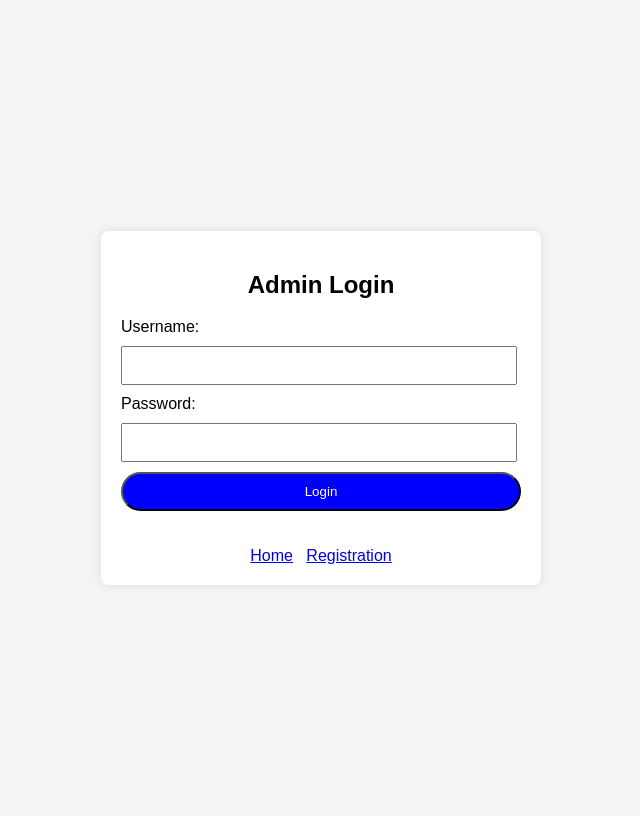
After one commit to Edwinshaji/tech_fest, a PHP site: page /admin_login.php in a window 1280 px wide. The commit adds this page. Shown: the whole page, without its empty margins (319-959 px from the left). Run offline with PHP 8.4, Linux system fonts and the light colour scheme.

```diff
--- /dev/null
+++ b/admin_login.php
@@ -0,0 +1,87 @@
+<!DOCTYPE html>
+<html lang="en">
+
+<head>
+    <meta charset="UTF-8">
+    <meta name="viewport" content="width=device-width, initial-scale=1.0">
+    <title>Admin Login</title>
+    <style>
+        body {
+            font-family: Arial, sans-serif;
+            display: flex;
+            justify-content: center;
+            align-items: center;
+            height: 100vh;
+            background-color: #f4f4f4;
+        }
+
+        .login-container {
+            background: white;
+            width: 400px;
+            padding: 20px;
+            border-radius: 8px;
+            box-shadow: 0 0 10px rgba(0, 0, 0, 0.1);
+        }
+
+        input {
+            display: block;
+            width: 93%;
+            padding: 10px;
+            margin: 10px 0;
+        }
+
+        button {
+            background: blue;
+            color: white;
+            padding: 10px;
+            border-radius: 20px;
+            width: 100%;
+            cursor: pointer;
+        }
+    </style>
+</head>
+
+<body>
+    <div class="login-container">
+        <center>
+            <h2>Admin Login</h2>
+        </center>
+        <form method="POST">
+            <label for="username">Username:</label>
+            <input type="text" id="username" name="username" required>
+
+            <label for="password">Password:</label>
+            <input type="password" id="password" name="password" required>
+
+            <button type="submit">Login</button>
+        </form>
+        <br><br>
+        <center>
+            <a href="index.php" style="text-align: center;">Home</a>&nbsp;&nbsp;
+            <a href="register.php" style="text-align: center;">Registration</a>
+        </center>
+    </div>
+
+
+
+    <?php
+    $admin_username = "admin_techfest";
+    $admin_password = "TechFest2025";
+
+    if ($_SERVER["REQUEST_METHOD"] == "POST") {
+        $username = $_POST['username'];
+        $password = $_POST['password'];
+
+        if ($username === $admin_username && $password === $admin_password) {
+            header("Location: admin.php");
+            exit();
+        } else {
+            echo "Invalid credentials!";
+        }
+    }
+    ?>
+
+
+</body>
+
+</html>
--- a/index.php
+++ b/index.php
@@ -142,6 +142,7 @@
             <a href="#events">Events</a>
             <a href="register.php">Registration</a>
             <a href="#contact">Contact</a>
+            <a href="admin_login.php">admin</a>
         </nav>
     </header>
     <div class="banner" id="home">
--- a/register.php
+++ b/register.php
@@ -130,7 +130,7 @@
         $date = $_POST['event_date'];
 
         $sql = "INSERT INTO registration(student_name,college,event_,event_date)
-        VALUES ('$name','$college','$event','$date');";
+        VALUES ('$name','$college','$event','$date')";
 
         if ($conn->query($sql) === TRUE) {
             echo "<h2> Registration Completed Successfuly</h2>";
```
Also changed, not shown: admin.php (+91 -0 lines).
